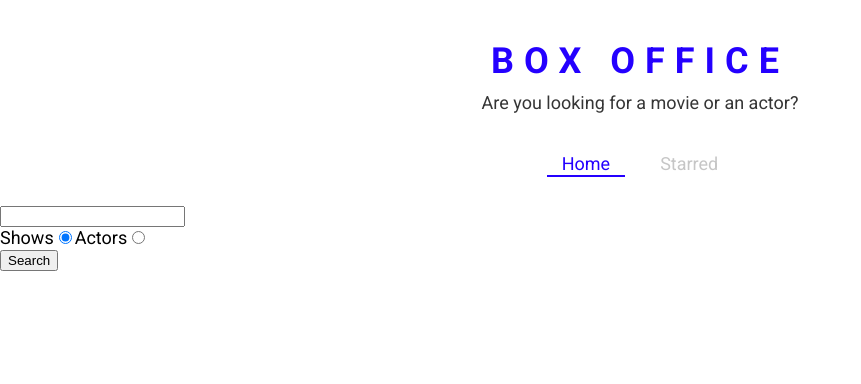
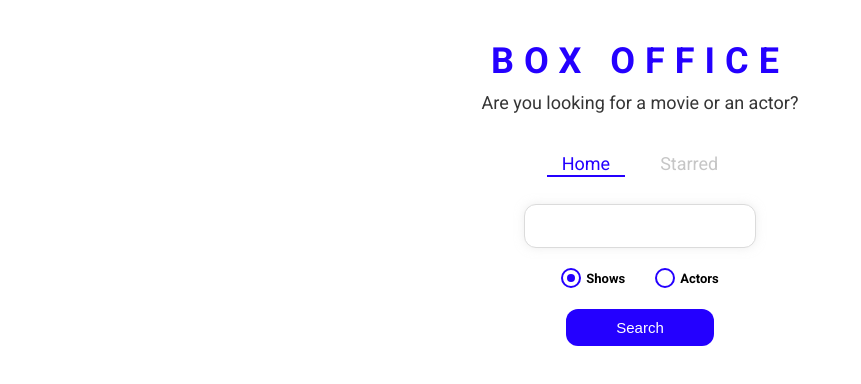
Before and after one commit to pruthvi7384/Box-Office-React, a React (Create React App) app: page / in a window 1280 px wide. Shown: the top 384 px of the page, without its empty margins (0-861 px from the left). Built offline with nearby package versions, Linux system fonts and the light colour scheme.

Commit message:
styled oveall app

```diff
--- /dev/null
+++ b/src/Components/CustomRadioButton.js
@@ -0,0 +1,66 @@
+import React from 'react';
+import styled from 'styled-components';
+
+const RadioWrapper = styled.label`
+  display: block;
+  position: relative;
+  padding-left: 25px;
+  cursor: pointer;
+  font-size: 13px;
+  user-select: none;
+  font-weight: 700;
+  line-height: 1.65;
+
+  input {
+    position: absolute;
+    opacity: 0;
+    cursor: pointer;
+  }
+
+  span {
+    position: absolute;
+    top: 0;
+    left: 0;
+    height: 16px;
+    width: 16px;
+    background-color: #fff;
+    border: 2px solid ${({ theme }) => theme.mainColors.blue};
+    border-radius: 50%;
+  }
+
+  input:checked ~ span {
+    background-color: #fff;
+    border: 2px solid ${({ theme }) => theme.mainColors.blue};
+  }
+
+  span:after {
+    content: '';
+    position: absolute;
+    display: none;
+  }
+
+  input:checked ~ span:after {
+    display: block;
+  }
+
+  span:after {
+    top: 4px;
+    left: 4px;
+    width: 8px;
+    height: 8px;
+    border-radius: 50%;
+    background: ${({ theme }) => theme.mainColors.blue};
+  }
+`;
+
+const CustomRadio = ({ label, ...restProps }) => {
+  return (
+    <RadioWrapper htmlFor={restProps.id}>
+      {label}
+      <input {...restProps} type="radio" />
+      <span />
+    </RadioWrapper>
+  );
+};
+
+export default CustomRadio;
--- a/src/pages/Home.js
+++ b/src/pages/Home.js
@@ -1,9 +1,11 @@
 import React,{useState} from 'react';
 import ActorGrid from '../Components/actor/ActorGrid';
+import CustomRadioButton from '../Components/CustomRadioButton';
 import MainPageLayout from '../Components/MainPageLayout';
 import ShowGrid from '../Components/show/ShowGrid';
 import  {apiget} from '../mics/config';
 import {useLastQuery} from '../mics/coustum-hooks';
+import { RadioInputsWrapper, SearchButtonWrapper, SearchInput } from './Home.styled';
 
 const Home = () => {
   const [input,setInput] = useLastQuery();
@@ -45,18 +47,31 @@
   console.log(radioOption);
   return (
       <MainPageLayout>
-        <input type="text" onChange={onChange} onKeyDown={onKeyDown} value={input} />
+        <SearchInput type="text" onChange={onChange} onKeyDown={onKeyDown} value={input} />
+        <RadioInputsWrapper>
         <div>
-          <label htmlFor="show_search">
-              Shows
-              <input id="show_search" checked={isShowsOption} type="radio" value="shows" onChange={onChangeRadoio} />
-          </label>
-          <label htmlFor="show_actors">
-              Actors
-              <input id="show_actors" checked={!isShowsOption} type="radio" value="people" onChange={onChangeRadoio} />
-          </label>
+          <CustomRadioButton
+            label="Shows"
+            id="shows-search"
+            value="shows"
+            checked={isShowsOption}
+            onChange={onChangeRadoio}
+          />
         </div>
-        <button type="button" onClick={Search}>Search</button>
+
+        <div>
+          <CustomRadioButton
+            label="Actors"
+            id="actors-search"
+            value="people"
+            checked={!isShowsOption}
+            onChange={onChangeRadoio}
+          />
+        </div>
+      </RadioInputsWrapper>
+        <SearchButtonWrapper>
+          <button type="button" onClick={Search}>Search</button>
+        </SearchButtonWrapper>
         {RenderedSearch()}
       </MainPageLayout>
     );
--- /dev/null
+++ b/src/pages/Home.styled.js
@@ -0,0 +1,48 @@
+import styled from "styled-components";
+export const SearchInput = styled.input`
+  display: block;
+  font-family: 'Roboto', sans-serif;
+  width: 200px;
+  margin: auto;
+  outline: none;
+  padding: 13px 15px;
+  border: 1px solid #dbdbdb;
+  box-shadow: 0px 0px 10px 0px rgba(219, 219, 219, 0.5);
+  font-size: 14px;
+  border-radius: 12px;
+  color: #8d8d8d;
+
+  &::placeholder {
+    font-weight: 300;
+    color: #8d8d8d;
+  }
+`;
+
+export const RadioInputsWrapper = styled.div`
+  display: flex;
+  justify-content: center;
+  margin: 20px 0;
+
+  div {
+    margin: 0 15px;
+  }
+`;
+
+export const SearchButtonWrapper = styled.div`
+  text-align: center;
+  margin-bottom: 35px;
+
+  button {
+    color: #fff;
+    background-color: ${({ theme }) => theme.mainColors.blue};
+    margin: auto;
+    padding: 10px 50px;
+    font-size: 15px;
+    border: none;
+    outline: none;
+    border-radius: 12px;
+    &:hover {
+      cursor: pointer;
+    }
+  }
+`;
```
